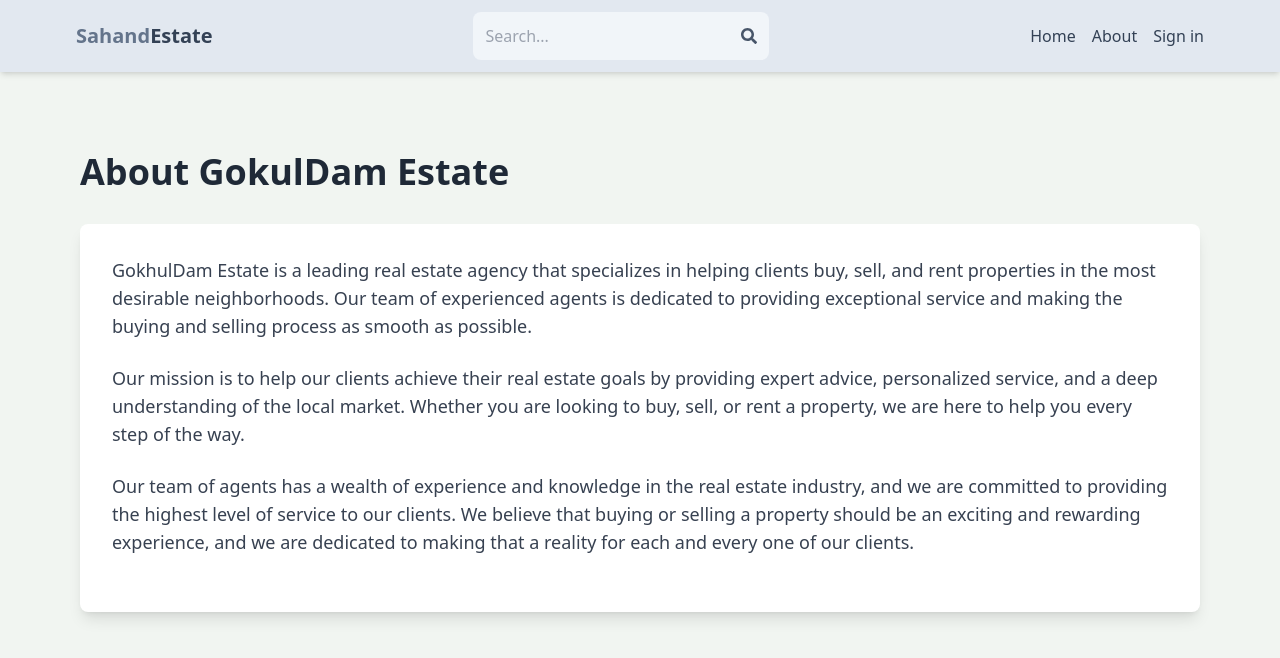
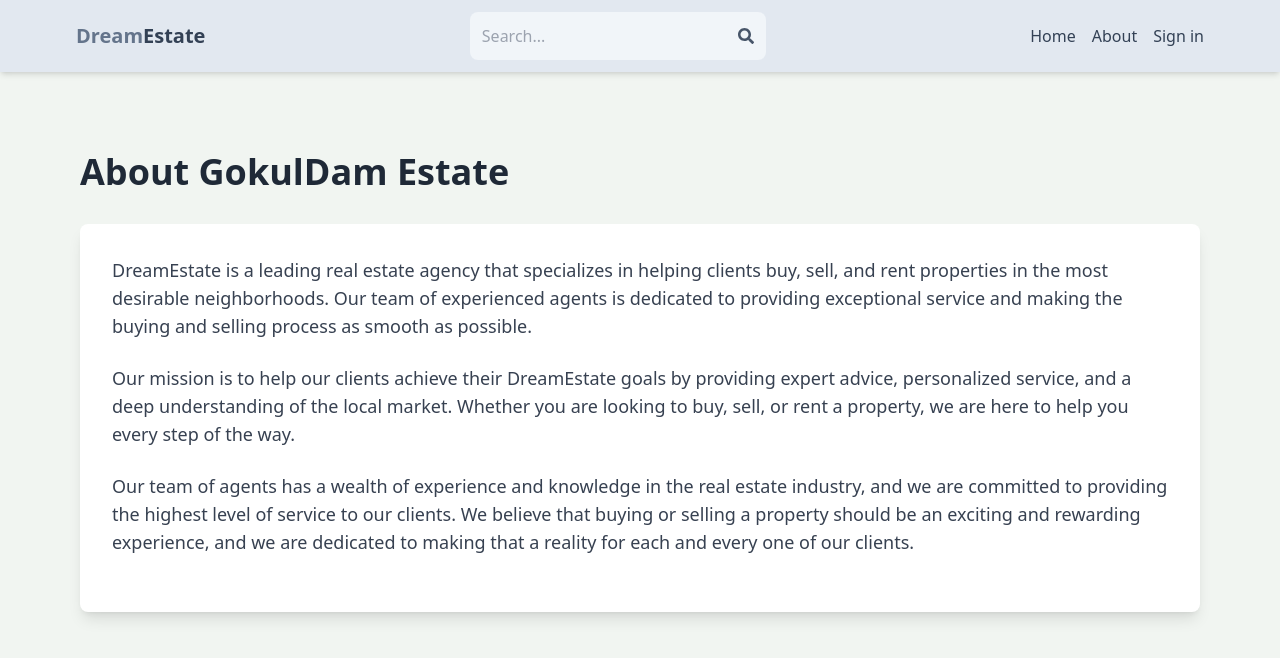
Before and after one commit to Gokhul2003/DreamEstate, a React (Vite) app in the folder client/: page /about in a window 1280 px wide. Shown: the top 658 px of the page. Built offline with nearby package versions, Linux system fonts and the light colour scheme; no server answers.

Commit message:
updated :)

```diff
--- a/client/src/components/Header.jsx
+++ b/client/src/components/Header.jsx
@@ -28,7 +28,7 @@ export default function Header() {
       <div className='flex justify-between items-center max-w-6xl mx-auto p-3'>
         <Link to='/'>
           <h1 className='font-bold text-sm sm:text-xl flex flex-wrap'>
-            <span className='text-slate-500'>Sahand</span>
+            <span className='text-slate-500'>Dream</span>
             <span className='text-slate-700'>Estate</span>
           </h1>
         </Link>
--- a/client/src/pages/About.jsx
+++ b/client/src/pages/About.jsx
@@ -6,10 +6,10 @@ export default function About() {
       <h1 className='text-4xl font-bold mb-8 text-gray-800 transition-opacity duration-1000 delay-200'>About GokulDam Estate</h1>
       <div className="bg-white shadow-lg rounded-lg p-8 transition-opacity duration-1000 delay-200">
         <p className='mb-6 text-lg text-gray-700'>
-          GokhulDam Estate is a leading real estate agency that specializes in helping clients buy, sell, and rent properties in the most desirable neighborhoods. Our team of experienced agents is dedicated to providing exceptional service and making the buying and selling process as smooth as possible.
+          DreamEstate is a leading real estate agency that specializes in helping clients buy, sell, and rent properties in the most desirable neighborhoods. Our team of experienced agents is dedicated to providing exceptional service and making the buying and selling process as smooth as possible.
         </p>
         <p className='mb-6 text-lg text-gray-700'>
-          Our mission is to help our clients achieve their real estate goals by providing expert advice, personalized service, and a deep understanding of the local market. Whether you are looking to buy, sell, or rent a property, we are here to help you every step of the way.
+          Our mission is to help our clients achieve their DreamEstate goals by providing expert advice, personalized service, and a deep understanding of the local market. Whether you are looking to buy, sell, or rent a property, we are here to help you every step of the way.
         </p>
         <p className='mb-6 text-lg text-gray-700'>
           Our team of agents has a wealth of experience and knowledge in the real estate industry, and we are committed to providing the highest level of service to our clients. We believe that buying or selling a property should be an exciting and rewarding experience, and we are dedicated to making that a reality for each and every one of our clients.
--- a/client/src/pages/Home.jsx
+++ b/client/src/pages/Home.jsx
@@ -55,7 +55,7 @@ export default function Home() {
           place with ease
         </h1>
         <div className='text-gray-400 text-xs sm:text-sm'>
-          Sahand Estate is the best place to find your next perfect place to
+          DreamEstate is the best place to find your next perfect place to
           live.
           <br />
           We have a wide range of properties for you to choose from.
```
